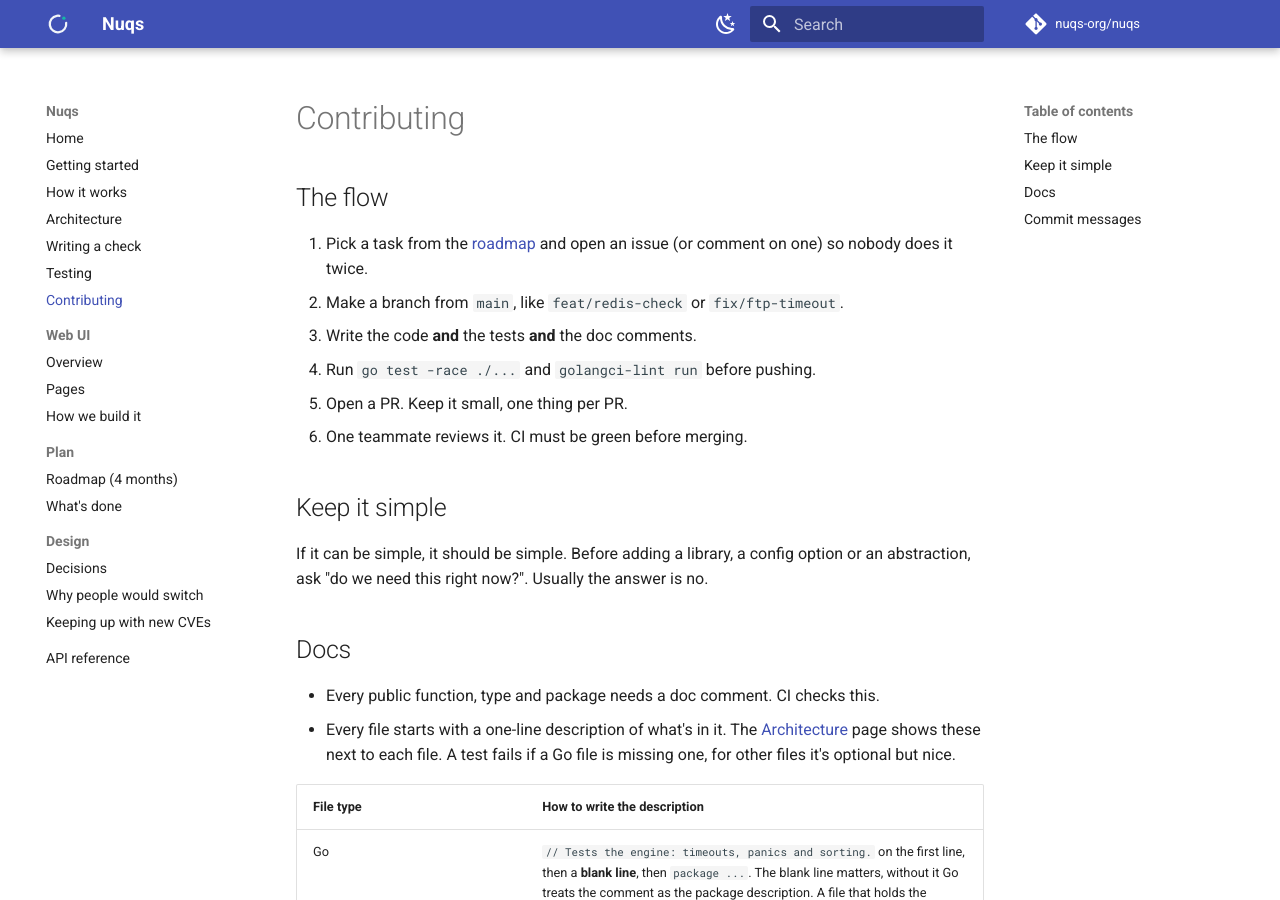
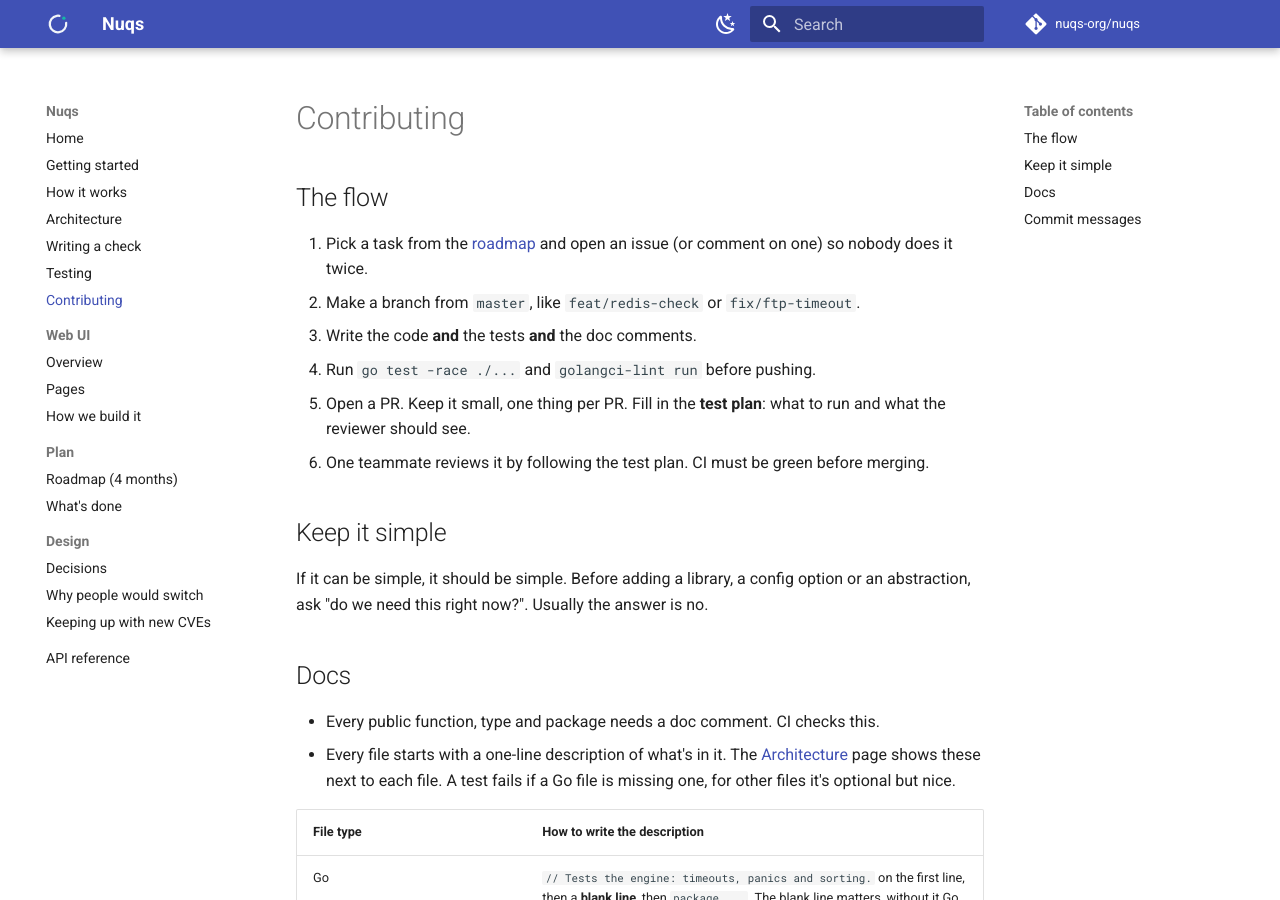
Before and after one commit to 92meharali/nuqs, an MkDocs documentation site: the page built from docs/contributing.md, in a window 1280 px wide and 900 px high. Built offline with MkDocs 1.6.1 and Material for MkDocs 9.7.7, drawn with Linux system fonts in a browser that asks for light colours; comment, search, counter and statistics services are not loaded.

Commit message:
PR template: test plan with expected output

```diff
--- a/docs/contributing.md
+++ b/docs/contributing.md
@@ -3,11 +3,11 @@
 ## The flow
 
 1. Pick a task from the [roadmap](roadmap.md) and open an issue (or comment on one) so nobody does it twice.
-2. Make a branch from `main`, like `feat/redis-check` or `fix/ftp-timeout`.
+2. Make a branch from `master`, like `feat/redis-check` or `fix/ftp-timeout`.
 3. Write the code **and** the tests **and** the doc comments.
 4. Run `go test -race ./...` and `golangci-lint run` before pushing.
-5. Open a PR. Keep it small, one thing per PR.
-6. One teammate reviews it. CI must be green before merging.
+5. Open a PR. Keep it small, one thing per PR. Fill in the **test plan**: what to run and what the reviewer should see.
+6. One teammate reviews it by following the test plan. CI must be green before merging.
 
 ## Keep it simple
 
```
Also changed, not shown: .github/pull_request_template.md.
